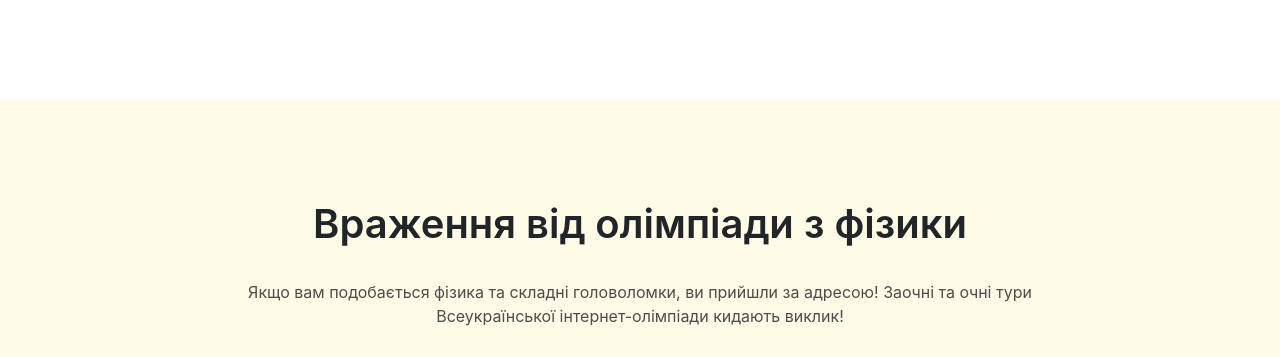
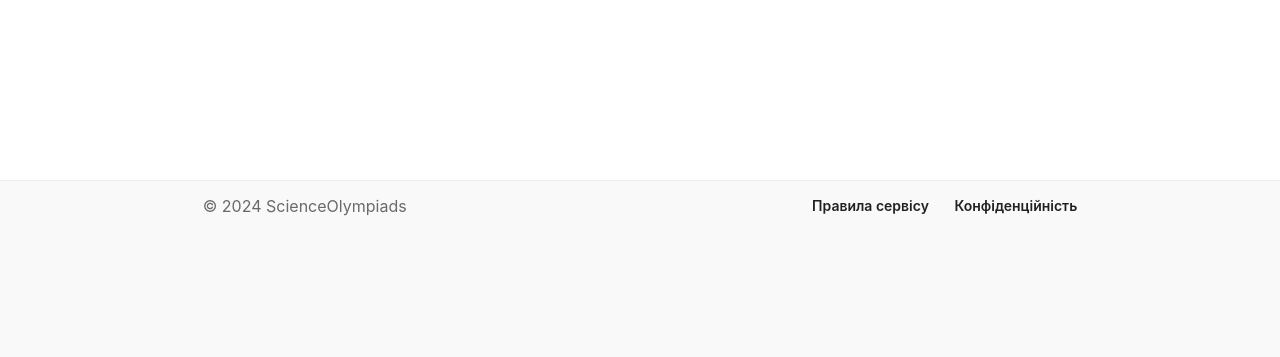
Before and after one commit to Eramcheg/UaInternetOlimp, a Django app: template shop/templates/uaolimpiad/materialsMain.html in a window 1280 px wide. Shown: the part 1542-1899 px from the top of the page. After the commit the page ends 1758 px from the top, so only its background shows below. Run offline with Django 3.2, Linux system fonts and the light colour scheme; the template is opened without the code that fills it, so the values that code supplies are empty; some libraries are stand-ins or nearby versions.

Commit message:
Update: materials without german photos

```diff
--- a/shop/templates/uaolimpiad/materialsMain.html
+++ b/shop/templates/uaolimpiad/materialsMain.html
@@ -111,13 +111,13 @@
 {#    </div>#}
     <div class="down-container" style="background-color: #fffbe6">
 
-        <div class="text">
-            <h1 class="big-text">Враження від олімпіади з фізики</h1>
-            <span class="gray-text">
-                Якщо вам подобається фізика та складні головоломки, ви прийшли за адресою! Заочні та очні тури Всеукраїнської інтернет-олімпіади кидають виклик!
-            </span>
-        </div>
-        <img src="{% static "images/materials/imgs/Photo.svg" %}">
+{#        <div class="text">#}
+{#            <h1 class="big-text">Враження від олімпіади з фізики</h1>#}
+{#            <span class="gray-text">#}
+{#                Якщо вам подобається фізика та складні головоломки, ви прийшли за адресою! Заочні та очні тури Всеукраїнської інтернет-олімпіади кидають виклик!#}
+{#            </span>#}
+{#        </div>#}
+{#        <img src="{% static "images/materials/imgs/Photo.svg" %}">#}
 
     </div>
 {#    <div class="deep-container">#}
```
